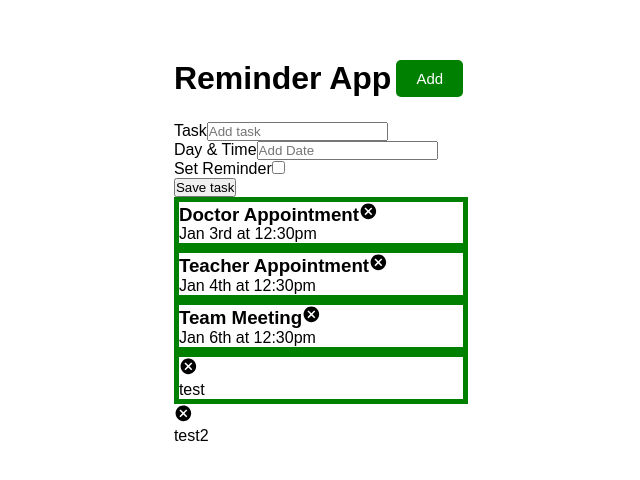
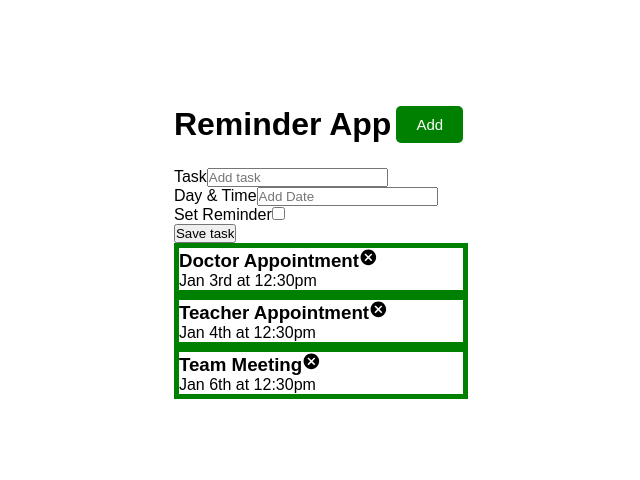
Before and after one commit to sujanrajs/react-reminder-app, a React (Create React App) app: page / in a window 1280 px wide. Shown: the part 150-630 px from the top of the page, without its empty margins (319-959 px from the left). Built offline with nearby package versions, Linux system fonts and the light colour scheme; data requests are answered from the project's data file.

Commit message:
delete task from server

```diff
--- a/db.json
+++ b/db.json
@@ -17,18 +17,6 @@
       "title": "Team Meeting",
       "day": "Jan 6th at 12:30pm",
       "reminder": "false"
-    },
-    {
-      "text": "test",
-      "day": "test",
-      "reminder": true,
-      "id": 4
-    },
-    {
-      "text": "test2",
-      "day": "test2",
-      "reminder": false,
-      "id": 5
     }
   ]
 }
--- a/src/App.js
+++ b/src/App.js
@@ -35,7 +35,11 @@ const App = () => {
   };
 
   // Delete task
-  const deleteTask = (id) => {
+  const deleteTask = async (id) => {
+    await fetch(`http://localhost:5000/tasks/${id}`, {
+      method: "DELETE",
+    });
+
     setTasks(tasks.filter((task) => task.id !== id));
   };
 
```
